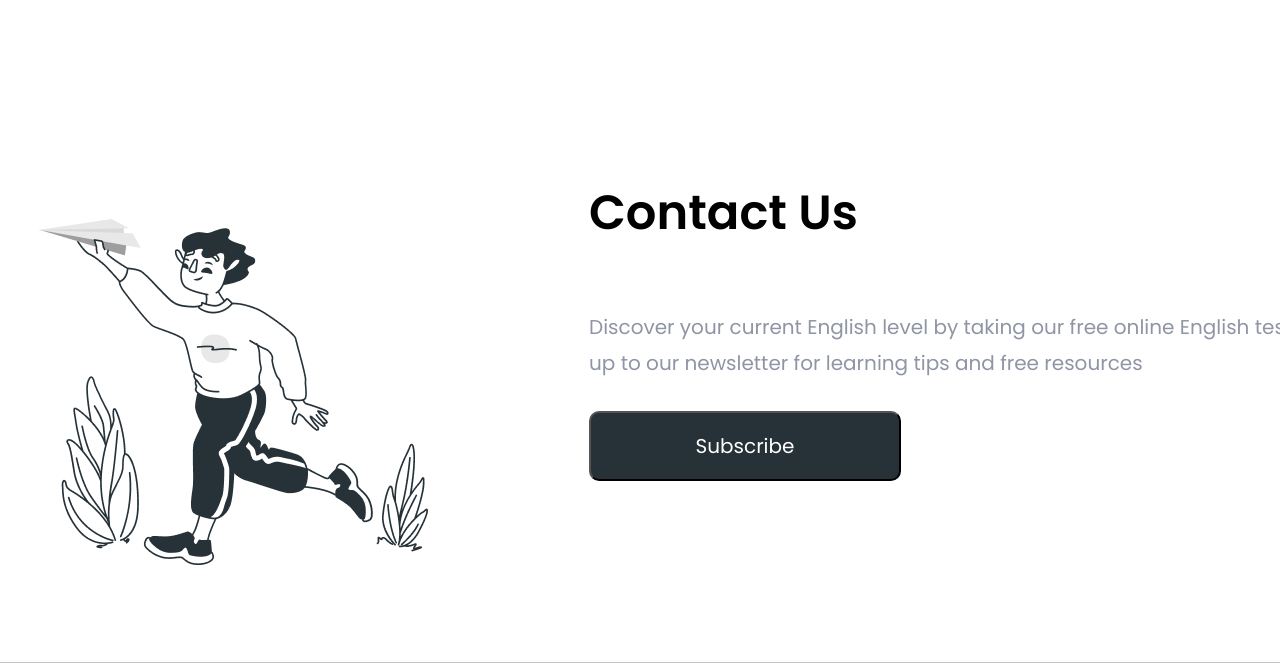
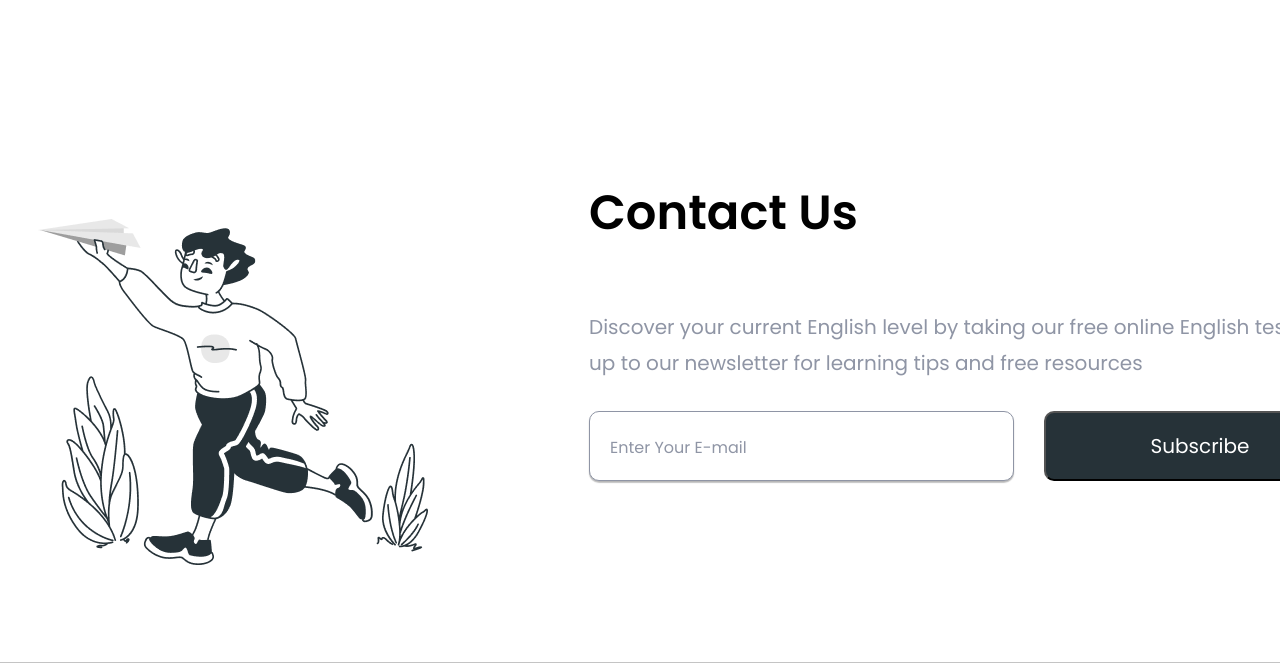
Before and after one commit to IhorKaren/IhorKaren-britlex, a plain HTML site: page index.html in a window 1280 px wide. Shown: the part 3637-4301 px from the top of the page. Drawn offline with nearby package versions, Linux system fonts and the light colour scheme.

Commit message:
Added newsletter form for "Contact us" section.

```diff
--- a/css/main.css
+++ b/css/main.css
@@ -428,6 +428,34 @@ img {
     margin-bottom: 30px;
 }
 
+.newsletter {
+    display: flex;
+}
+
+.form-field {
+    margin-right: 30px;
+}
+
+.form-mail {
+    width: 425px;
+    height: 70px;
+    padding: 30px 20px;
+
+    border: 1px solid #8F95A5;
+    border-radius: 10px;
+
+    box-shadow:
+    0px 1px 3px rgba(0, 0, 0, 0.05),
+    0px 1px 1px rgba(0, 0, 0, 0.08),
+    0px 2px 1px rgba(0, 0, 0, 0.2);
+}
+
+.form-mail::placeholder {
+    font-size: 16px;
+    line-height: 1.5;
+    color: #8F95A5;
+}
+
 .contact-button {
     display: inline-block;
     min-width: 312px;
--- a/index.html
+++ b/index.html
@@ -204,8 +204,16 @@
             Discover your current English level by taking our free online English test. Sign up to
             our newsletter for learning tips and free resources
           </p>
-          <form action=""></form>
+
+          <div class="newsletter">
+          <form>
+            <label for="mail"></label>
+            <div class="form-field">
+              <input class="form-mail" type="email" id="mail" placeholder="Enter Your E-mail">
+            </div>
+          </form>
           <button type="button" class="contact-button">Subscribe</button>
+          </div>
           </div>
         </div>
       </section>
```
